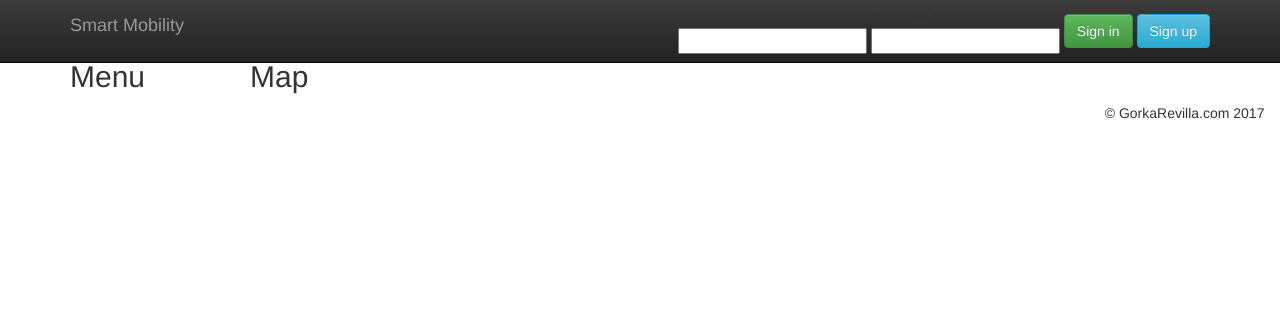
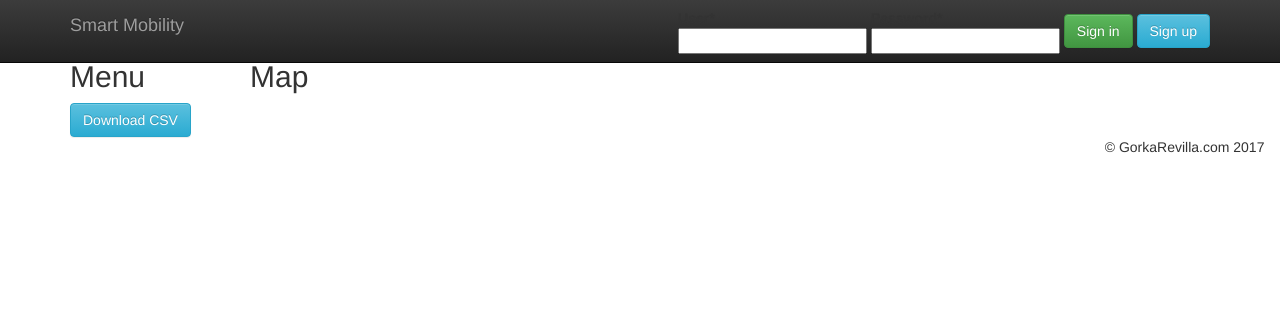
Before and after one commit to gorkarevilla/SmartMobility, a Django app: page /maposm in a window 1280 px wide. Shown: the top 323 px of the page. Run offline with Django 3.2, Linux system fonts and the light colour scheme; some libraries are stand-ins or nearby versions.

Commit message:
Rewritte all

```diff
--- a/behaviour/templates/behaviour/maposm.html
+++ b/behaviour/templates/behaviour/maposm.html
@@ -25,7 +25,7 @@
   	<div class="row">
     	<div class="col-md-2">
       		<h2>Menu</h2>
-    <!--  		<button type="submit" class="btn btn-info" onclick="location.href='{% url 'downloadfile' %}'">Download CSV</button> -->
+            <button type="submit" class="btn btn-info" onclick="location.href='{% url 'downloadcsvfile' %}'">Download CSV</button>
     	</div>
     <div class="col-md-16">
     	<h2>Map</h2>
--- a/behaviour/urls.py
+++ b/behaviour/urls.py
@@ -11,6 +11,6 @@ urlpatterns = [
     url(r'^upload', views.upload, name='upload'),
     url(r'^display', views.display, name='display'),
     url(r'^logout', views.user_logout, name='logout'),
-    url(r'^downloadfile', views.downloadfile, name='downloadfile'),
+    url(r'^downloadcsvfile', views.download_csv_file, name='downloadcsvfile'),
     url(r'^data.geojson$', GeoJSONLayerView.as_view(model=Trips), name='data'),
 ]
--- a/behaviour/views.py
+++ b/behaviour/views.py
@@ -73,7 +73,7 @@ def user_logout(request):
 	return HttpResponseRedirect('/')
 
 @require_http_methods(["GET"])
-def downloadfile(request):
+def download_csv_file(request):
 	# Create the HttpResponse object with the appropriate CSV header.
 	response = HttpResponse(content_type='text/csv')
 	response['Content-Disposition'] = 'attachment; filename="data.csv"'
```
Also changed, not shown: 2 other files.
